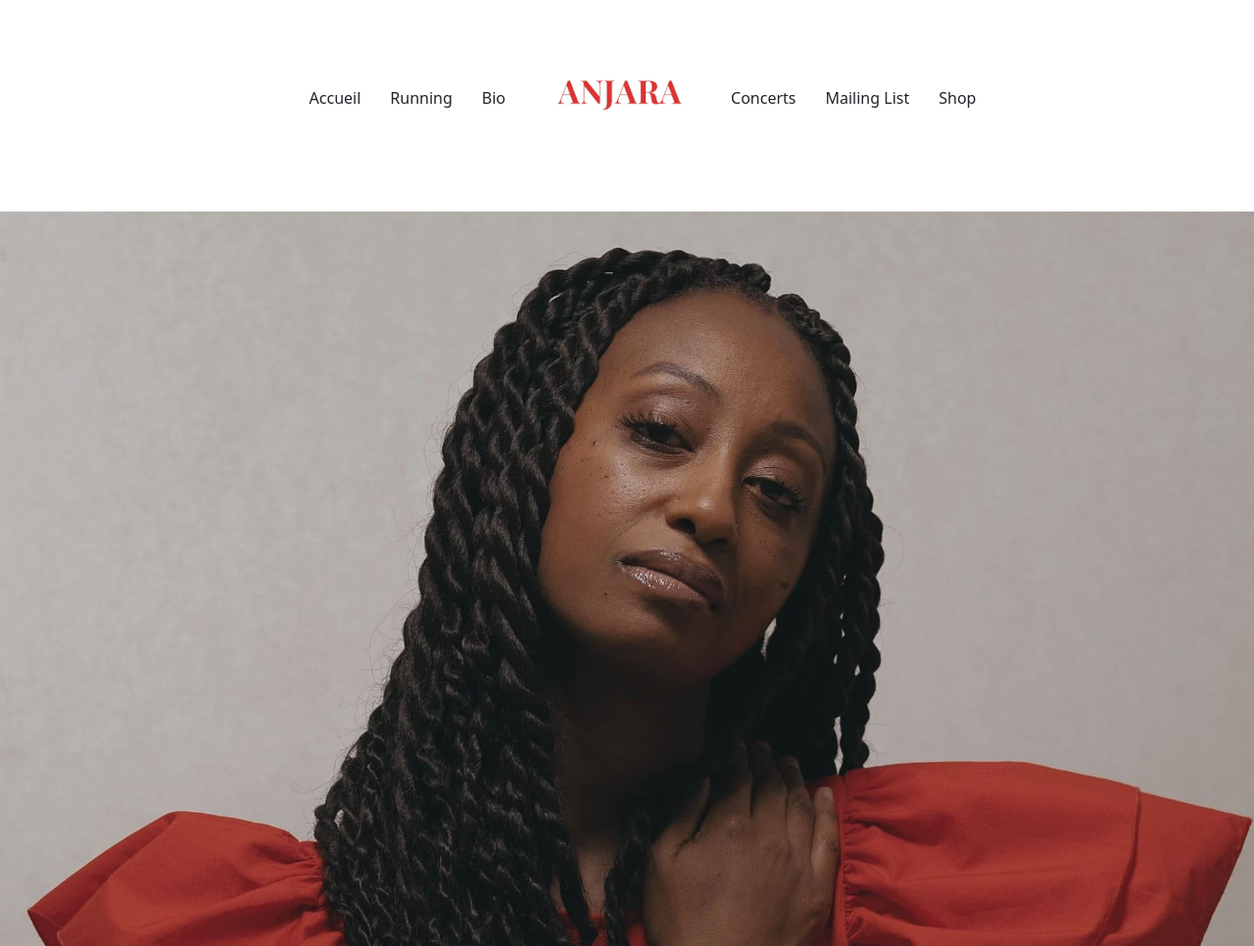
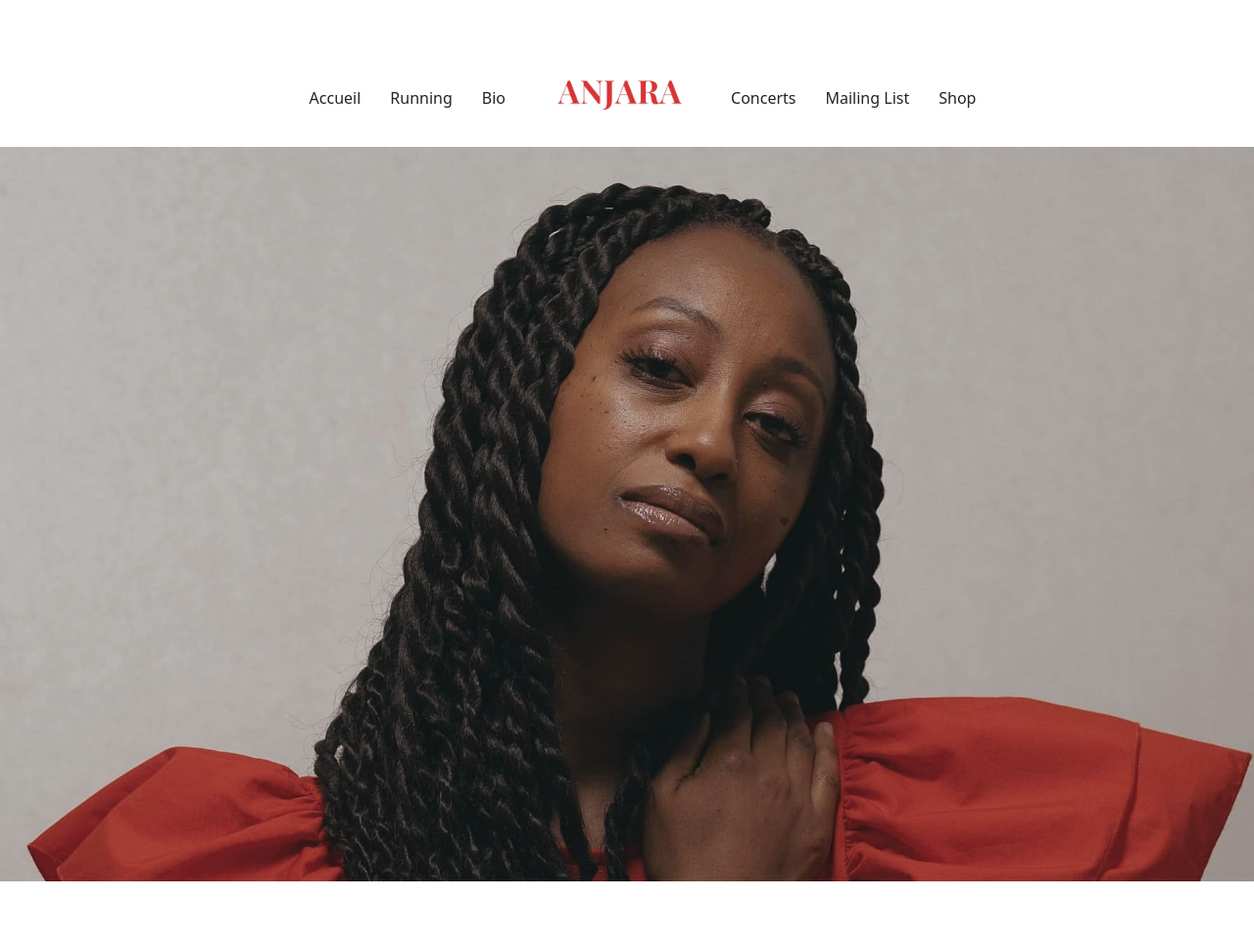
Before and after one commit to Jessica130883/projet_Dev_Artiste, a plain HTML site: page index.html in a window 1280 px wide. Shown: the top 966 px of the page at 98% size. Drawn offline with nearby package versions, Linux system fonts and the light colour scheme.

Commit message:
Ajout d'un height au niveau de la navbar au format desktop

```diff
--- a/Stylesheet.css
+++ b/Stylesheet.css
@@ -166,6 +166,10 @@ html, body {
 
 @media screen and (min-width: 769px) {
 
+    .desktop-menu {
+        height: 150px;
+    }
+
     .logo-mobile {
         display: none;
     }
```
